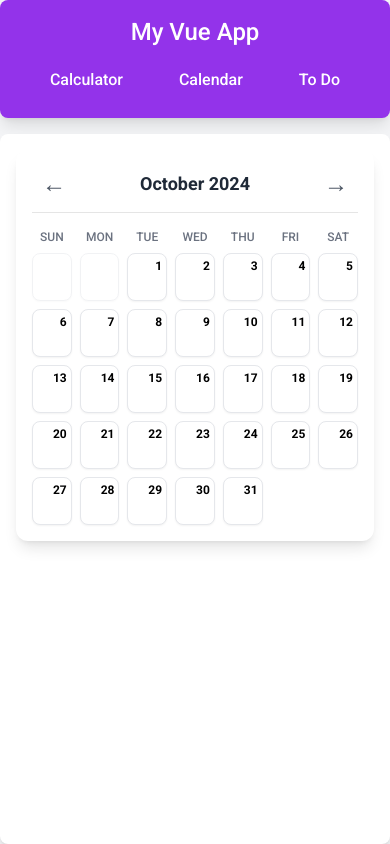
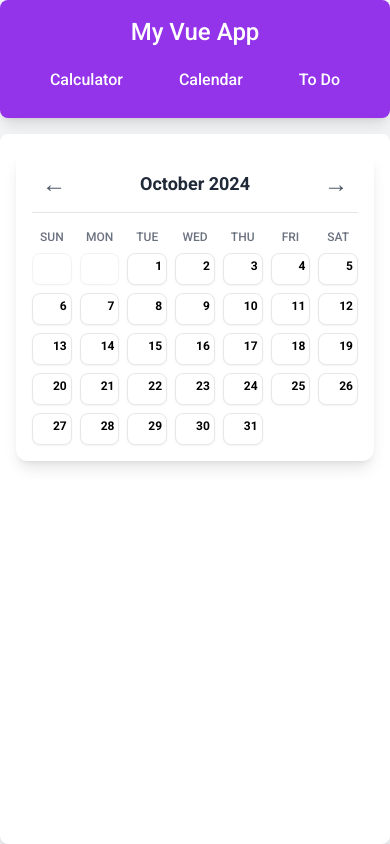
Before and after one commit to shafkat63/myVueApp, a Vue app: page /calendar in a window 390 px wide. Built offline with nearby package versions, Linux system fonts and the light colour scheme.

Commit message:
calendar updated

```diff
--- a/src/components/Calendar.vue
+++ b/src/components/Calendar.vue
@@ -122,7 +122,7 @@
   /* Responsive styles */
   @media (max-width: 640px) {
     .calendar-day {
-      height: 3rem; /* Smaller height for mobile screens */
+      height: 2rem; /* Smaller height for mobile screens */
     }
   }
   </style>
```
